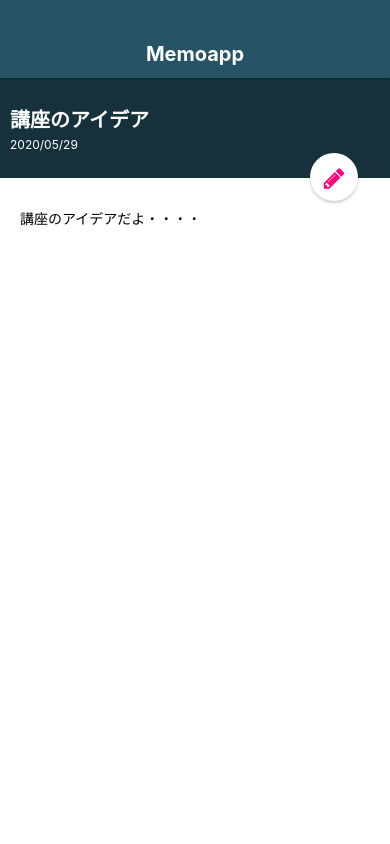
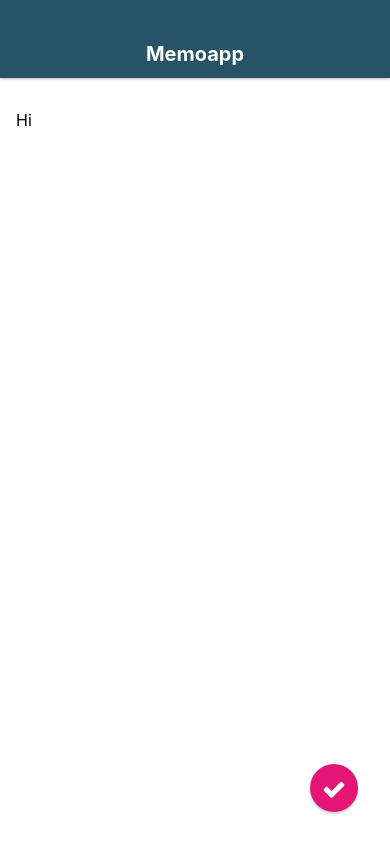
Before and after one commit to TakashiOda/react-firebase-test, a React Native app: screen / in a window 390 px wide. Built offline with nearby package versions, Linux system fonts and the light colour scheme.

Commit message:
add edit screen

```diff
--- a/App.js
+++ b/App.js
@@ -5,7 +5,8 @@ import { StyleSheet, View } from 'react-native';
 import * as firebase from 'firebase';
 // import * as Facebook from 'expo-facebook';
 import Appbar from './src/components/Appbar';
-import MemoDetailScreen from './src/screens/MemoDetailScreen';
+import MemoEditScreen from './src/screens/MemoEditScreen';
+// import MemoDetailScreen from './src/screens/MemoDetailScreen';
 // import MemoListScreen from './src/screens/MemoListScreen';
 
 
@@ -29,7 +30,7 @@ export default class App extends React.Component {
     return (
       <View style={styles.container}>
         <Appbar />
-        <MemoDetailScreen />
+        <MemoEditScreen />
       </View>
     );
   }
--- a/src/elements/CircleButton.js
+++ b/src/elements/CircleButton.js
@@ -2,6 +2,8 @@ import React from 'react';
 import { StyleSheet, View, Text } from 'react-native';
 // import IconSet from './IconSet';
 // import { Ionicons } from '@expo/vector-icons';
+// import { FontAwesome } from '@expo/vector-icons';
+
 
 class CircleButton extends React.Component {
   render() {
--- /dev/null
+++ b/src/screens/MemoEditScreen.js
@@ -0,0 +1,36 @@
+import React from 'react';
+import { StyleSheet, View, Text, TextInput } from 'react-native';
+import { FontAwesome } from '@expo/vector-icons';
+import CircleButton from '../elements/CircleButton';
+
+
+class MemoEditScreen extends React.Component {
+  render() {
+    return (
+      <View style={styles.container}>
+        <TextInput style={styles.memoEditInput} multiline value="Hi" />
+        <CircleButton color="ff007f" style={styles.editButton}>
+          <FontAwesome name="check" size={24} color="white" />
+        </CircleButton>
+      </View>
+    );
+  }
+}
+
+const styles = StyleSheet.create({
+  container: {
+    flex: 1,
+    width: '100%',
+  },
+  memoEditInput: {
+    backgroundColor: '#fff',
+    flex: 1,
+    paddingTop: 32,
+    paddingLeft: 16,
+    paddingRight: 16,
+    paddingBottom: 16,
+    fontSize: 16,
+  },
+});
+
+export default MemoEditScreen;
```
